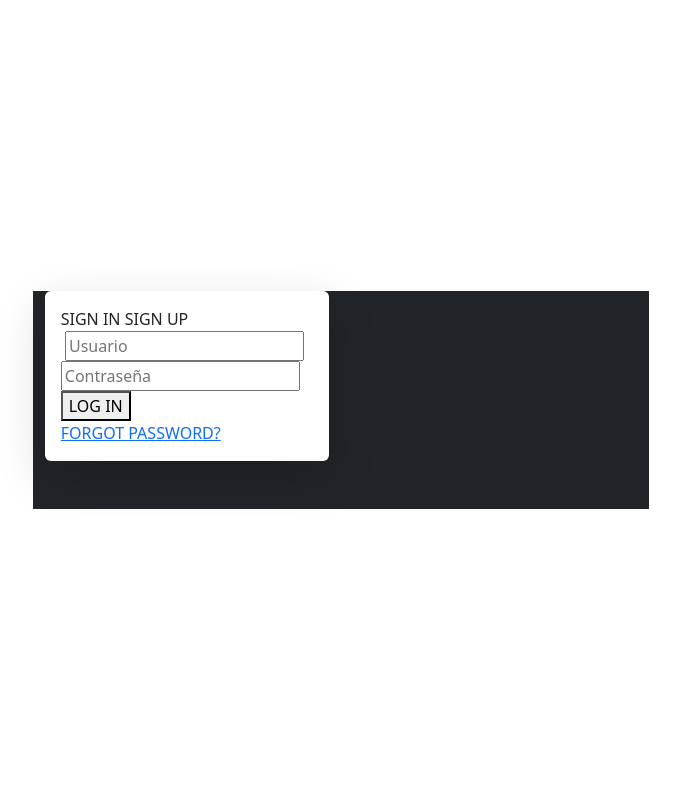
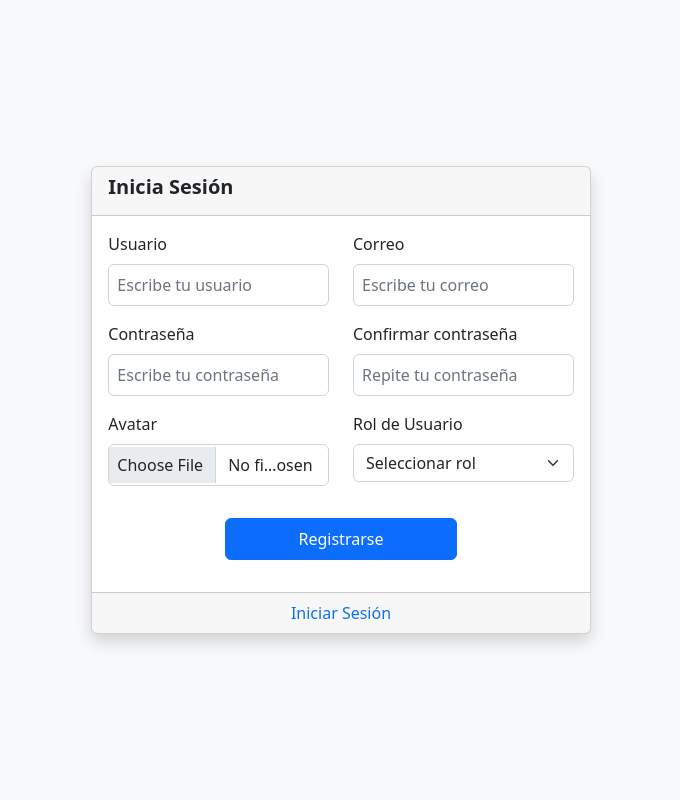
Before and after one commit to OPCODE7/opshop-eccommerce, a PHP site: page /eccommerce/register in a window 1280 px wide. Shown: the whole page, without its empty margins (299-979 px from the left). Run offline with PHP 8.4, Linux system fonts and the light colour scheme.

Commit message:
Funcionalidad del login y parte del formulario de registro

```diff
--- a/app/config/bootStrapper.php
+++ b/app/config/bootStrapper.php
@@ -15,6 +15,10 @@ class Boot
         if (isset($_GET["view"]) && $_GET["view"] == "forgotPassword") {
             $view = "app/views/forgotPassword.view.php";
         }
+
+        if (isset($_GET["view"]) && $_GET["view"] == "register") {
+            $view = "app/views/register.view.php";
+        }
         return $view;
     }
 }
--- a/app/config/env.php
+++ b/app/config/env.php
@@ -1,6 +1,6 @@
 <?php
-$APP_NAME = "proyectoci2";
-$APP_URL = "http://localhost/proyectoci2/";
+$APP_NAME = "eccommerce";
+$APP_URL = "http://localhost/eccommerce/";
 
 class Env
 {
@@ -8,7 +8,7 @@ class Env
 
     public function __construct()
     {
-        $this->APP_URL = "http://localhost/proyectoci2/";
+        $this->APP_URL = "http://localhost/eccommerce/";
     }
 
 
--- /dev/null
+++ b/app/controllers/userController.php
@@ -0,0 +1,108 @@
+<?php
+class UserController
+{
+
+    private $userModel;
+
+    public function __construct()
+    {
+        require_once("app/models/userModel.php");
+        $this->userModel = new userModel();
+    }
+
+
+    //Metodo ValidateLogin
+    //Verificar que el usuario ingrese nombre y clave al iniciar sesion
+    public function ValidateLogin($data)
+    {
+        $error = "";
+        if ($data["username"] == "") {
+            $error = "Ingresar nombre de usuario para iniciar sesion!";
+            return $error;
+        }
+
+        if ($data["password"] == "") {
+            $error = "Ingresar la clave de usuario para iniciar sesion!";
+            return $error;
+        }
+
+        $recordset = $this->userModel->CheckLogin($data["username"]);
+        if ($recordset) {
+            $user = $data["username"];
+            $pass = $data["password"];
+            if ($user == $recordset["NOMBRE"] && $pass == $recordset["PWD"]) {
+                $_SESSION["userlogged"] = $user;
+                $redirect = "http://localhost/eccommerce/";
+                header("location: $redirect");
+                $error = $user;
+            } else {
+                $error = "Usuario y/o contraseña incorrecta";
+                return $error;
+            }
+        } else {
+            $error = "Usuario no existe";
+            return $error;
+        }
+    }
+    //Fin Metodo ValidateLogin
+
+    public function saveUser($data, $avatar)
+    {
+        $error = "";
+        if ($data["username"] == "") {
+            $error = "El campo usuario es requerido";
+            return $error;
+        }
+        if ($data["pwd"] == "") {
+            $error = "El campo contraseña es requerido";
+            return $error;
+        }
+        if($data["pwdconfirm"==""]){
+            $error= "El campo de confirmación para contraseña es requerido";
+            return $error;
+        }
+        if($data["pwdconfirm"]!=$data["pwd"]){
+            $error= "Las contraseñas no coinciden";
+            return $error;
+        }
+        if ($avatar == "") {
+            $error = "Seleccione un archivo!";
+            return $error;
+        }
+        $type_img = $avatar["type"];
+
+        if ($type_img != 'image/jpeg' && $type_img != 'image/jpg' && $type_img != 'image/gif' && $type_img != 'image/png') {
+            $error = "Tipo de archivo no admitido";
+            return $error;
+        }
+        $forbidenchars = [" ", "/", "-", "!", "="];
+
+        $namefile = $avatar["name"];
+        $temp_name = $avatar["tmp_name"];
+        $imgserver = str_replace($forbidenchars, "", $data["ID"]) . str_replace($forbidenchars, "", $namefile);
+        $path = "app/storage/img_users/";
+        $destino = $path . $imgserver;
+
+        move_uploaded_file($temp_name, $destino);
+
+        $rowsafected = $this->userModel->saveUser($data, $destino);
+
+        if ($rowsafected > 0) {
+            $destino = $this->Env->Redirect("home");
+            echo "<script>location.href='$destino';</script>";
+        } else {
+            $error = "Error al registrar cliente";
+            return $error;
+        }
+    }
+
+    //GetUsers
+    public function GetUsers()
+    {
+        $recordset = $this->UserModel->GetUsers();
+        return $recordset;
+    }
+
+
+    //Fin Getusers
+}
--- /dev/null
+++ b/app/models/connectionModel.php
@@ -0,0 +1,25 @@
+<?php
+
+class Connect
+{
+    public static function ConnectMySql()
+    {
+        $server = "localhost";
+        $database = "eccommerce";
+        $user = "root";
+        $password = "";
+        $charset = "utf8";
+
+        $connectionstring = "mysql:host=" . $server . ";dbname=" . $database . ";charset=" . $charset;
+
+        try {
+            $ConMySql = new PDO($connectionstring, $user, $password);
+            $ConMySql->setAttribute(PDO::ATTR_ERRMODE, PDO::ERRMODE_EXCEPTION);
+        } catch (PDOException $error) {
+            echo $error->getmessage();
+            $ConMySql = null;
+        }
+
+        return $ConMySql;
+    }
+}
--- /dev/null
+++ b/app/models/userModel.php
@@ -0,0 +1,79 @@
+<?php
+
+use FTP\Connection;
+
+class UserModel
+{
+    private $ConMySql;
+
+    public function __construct()
+    {
+        require_once("app/models/connectionModel.php");
+        $this->ConMySql = Connect::ConnectMysql();
+    }
+
+    public function CheckLogin($username)
+    {
+        $status = "ACTIVA";
+        $del = "N";
+
+        try {
+            $query = "SELECT * FROM usuarios WHERE NOMBRE=:usuario AND DEL=:del AND ESTADO=:estado";
+            $stmt = $this->ConMySql->prepare($query);
+            $stmt->bindParam(":usuario", $username);
+            $stmt->bindParam(":del", $del);
+            $stmt->bindParam(":estado", $status);
+
+            $stmt->execute();
+
+            $recordset = $stmt->fetch();
+
+            return $recordset;
+        } catch (PDOException $error) {
+            echo $error->getmessage();
+        }
+    }
+
+    public function saveUser($data, $file)
+    {
+        try {
+            $rowsafected = "";
+
+            $query = "Insert into usuarios(NOMBRE,PWD,AVATAR)
+            values (:usuario,:pwd,:avatar)";
+            $stmt = $this->ConMySql->prepare($query);
+            $stmt->bindParam(":usuario", $data["username"]);
+            $stmt->bindParam(":pwd", $data["password"]);
+            $stmt->bindParam(":avatar", $file);
+
+
+            $stmt->execute();
+
+            $rowsafected = $stmt->rowCount();
+            return $rowsafected;
+        } catch (PDOException $error) {
+            echo $error->getMessage();
+        }
+    }
+
+    //GetUsers
+    public function GetUsers()
+    {
+        $delete = "N";
+        $estatus = "ACTIVA";
+        try {
+            $query = "Select * from usuarios where DEL=:del and ESTADO=:estado";
+            $stmt = $this->ConMySql->prepare($query);
+            $stmt->bindParam(":del", $delete);
+            $stmt->bindParam(":estado", $estatus);
+            $stmt->execute();
+            $recordset = $stmt->fetchAll();
+
+            return $recordset;
+        } catch (PDOException $error) {
+            $error->getMessage();
+        }
+    }
+
+    //Fin GetUsers
+}
--- a/app/views/login.view.php
+++ b/app/views/login.view.php
@@ -1,3 +1,24 @@
+<?php
+require_once("app/controllers/userController.php");
+$usercontroller = new UserController();
+$username = "";
+$password = "";
+
+$errorsvalidate = "";
+
+if (isset($_POST["login"])) {
+    $username = $_POST["user"];
+    $password = $_POST["password"];
+
+    $data = [
+        "username" => $username,
+        "password" => $password
+    ];
+
+    $errorsvalidate = $usercontroller->ValidateLogin($data);
+}
+?>
+
 <!DOCTYPE html>
 <html lang="en">
 
@@ -7,30 +28,52 @@
     <meta name="viewport" content="width=device-width, initial-scale=1.0">
     <title>Login | OpShop</title>
     <link rel="stylesheet" href="<?php echo $APP_URL . "public/css/bootstrap.min.css" ?>">
+    <link rel="stylesheet" href="<?php echo $APP_URL . "public/css/style.css" ?>">
 </head>
 
-<body>
+<body class="bg-light">
     <div class="container-fluid d-flex align-items-center d-flex justify-content-center min-vh-100">
-        <div class="row bg-dark">
-            <div class="col-12 col-md-8 col-lg-6">
-                <form action="" method="POST" class="shadow-lg p-3 mb-5 bg-body rounded">
-                    <div>
-                        <label for="">SIGN IN</label>
-                        <label for="">SIGN UP</label>
+        <div class="row w-100 d-flex justify-content-center">
+            <div class="col-12 col-md-8 col-lg-4 text-center">
+                <div class="card shadow bg-body rounded">
+                    <div class="card-header text-start">
+                        <h5><b>Inicia Sesión</b></h5>
                     </div>
-                    <div>
-                        <img src="" alt="">
+                    <div class="card-body">
+                        <form method="POST">
+                            <div class="mb-3">
+                                <label for="user" class="form-label text-start d-block ">Usuario</label>
+                                <input type="text" class="form-control p-2" name="user" placeholder="Escribe tu usuario" value="<?php echo $username ?>">
+                            </div>
+                            <div class="mb-3">
+                                <label for="password" class="form-label text-start d-block ">Contraseña</label>
+                                <input type="password" class="form-control p-2" name="password" placeholder="Escribe tu contraseña" value="<?php echo $password ?>">
+                            </div>
 
-                        <input type="text" placeholder="Usuario">
-                        <input type="password" placeholder="Contraseña">
-                        <button type="submit">LOG IN</button>
+                            <button type="submit" name="login" class="btn btn-primary m-auto w-50 my-3 py-2">Iniciar Sesión</button>
+                        </form>
+                        <?php
+                        if ($errorsvalidate != "") {
+
+                        ?>
+                            <div class="row my-2">
+                                <div class="col-12">
+                                    <div class="alert alert-danger alert-dismissible fade show" role="alert">
+                                        <strong><?php echo $errorsvalidate ?></strong>
+                                        <button type="button" class="btn-close" data-bs-dismiss="alert" aria-label="Close"></button>
+                                    </div>
+                                </div>
+                            </div>
+                        <?php
+                        }
+                        ?>
                     </div>
-                    <div>
-                        <a href="">FORGOT PASSWORD?</a>
+                    <div class="w-100 m-auto d-flex flex-column d-flex align-items-center py-2 card-footer">
+                        <a href=" " class="text-decoration-none">¿Olvidaste tu contraseña?</a>
+                        <a href="<?php echo $APP_URL. "register"?>" class="text-decoration-none">¿No tienes cuenta? Registrate</a>
                     </div>
 
-
-                </form>
+                </div>
             </div>
         </div>
     </div>
--- /dev/null
+++ b/app/views/register.view.php
@@ -0,0 +1,146 @@
+<?php
+require_once("app/controllers/userController.php");
+$userController = new UserController();
+
+$username = "";
+$email = "";
+$password = "";
+$passwordConfirm = "";
+$avatar = "";
+$role = "";
+$errorsvalidate = "";
+
+if (isset($_POST["register"])) {
+    $username = $_POST["user"];
+    $password = $_POST["password"];
+    $passwordConfirm= $_POST["password-confirm"];
+    $email = $_POST["email"];
+
+    if (isset($_FILES["imagen"]["name"])) {
+        $avatar = $_FILES["imagen"];
+    } else {
+        $avatar = "";
+    }
+
+    if (isset($_POST["role"])) {
+        $role = $_POST["role"];
+    } else {
+        $role = "";
+    }
+
+    $data = [
+        "username" => $username,
+        "email" => $email,
+        "pwd" => $password,
+        "pwdconfirm" => $passwordConfirm,
+        "role" => $role,
+    ];
+
+
+    $errorsvalidate = $userController->saveUser($data, $avatar);
+}
+?>
+
+<!DOCTYPE html>
+<html lang="en">
+
+<head>
+    <meta charset="UTF-8">
+    <meta http-equiv="X-UA-Compatible" content="IE=edge">
+    <meta name="viewport" content="width=device-width, initial-scale=1.0">
+    <title>OpShop | Register</title>
+    <link rel="stylesheet" href="<?php echo $APP_URL . "public/css/bootstrap.min.css" ?>">
+    <link rel="stylesheet" href="<?php echo $APP_URL . "public/css/style.css" ?>">
+</head>
+
+<body class="bg-light">
+    <div class="container-fluid d-flex align-items-center d-flex justify-content-center min-vh-100">
+        <div class="row w-100 d-flex justify-content-center">
+            <div class="col-12 col-md-8 col-lg-5 text-center">
+                <div class="card shadow bg-body rounded">
+                    <div class="card-header text-start">
+                        <h5><b>Inicia Sesión</b></h5>
+                    </div>
+                    <div class="card-body">
+                        <form method="POST">
+                            <div class="row">
+                                <div class="col-6">
+                                    <div class="mb-3">
+                                        <label for="user" class="form-label text-start d-block ">Usuario</label>
+                                        <input type="text" class="form-control p-2" name="user" placeholder="Escribe tu usuario" value="<?php echo $username ?>">
+                                    </div>
+                                </div>
+                                <div class="col-6">
+                                    <div class="mb-3">
+                                        <label for="email" class="form-label text-start d-block ">Correo</label>
+                                        <input type="email" class="form-control p-2" name="email" placeholder="Escribe tu correo" value="<?php echo $email ?>">
+                                    </div>
+                                </div>
+                            </div>
+                            <div class="row">
+                                <div class="col-6">
+                                    <div class="mb-3">
+                                        <label for="password" class="form-label text-start d-block ">Contraseña</label>
+                                        <input type="password" class="form-control p-2" name="password" placeholder="Escribe tu contraseña" value="<?php echo $password ?>">
+                                    </div>
+                                </div>
+                                <div class="col-6">
+
+                                    <div class="mb-3">
+                                        <label for="password-confirm" class="form-label text-start d-block ">Confirmar contraseña</label>
+                                        <input type="password" class="form-control p-2" name="password-confirm" placeholder="Repite tu contraseña" value="<?php echo $passwordConfirm ?>">
+                                    </div>
+                                </div>
+                            </div>
+                            <div class="row">
+                                <div class="col-6">
+                                    <div class="mb-3">
+                                        <label for="imagen" class="form-label text-start d-block ">Avatar</label>
+                                        <input type="file" class="form-control p-2" name="imagen">
+                                    </div>
+
+                                </div>
+                                <div class="col-6">
+                                    <div class="mb-3">
+                                        <label for="role" class="form-label d-block text-start">Rol de Usuario</label>
+                                        <select id="role" class="form-select" name="role">
+                                            <option>Seleccionar rol</option>
+                                            <option>ADMIN</option>
+                                            <option>SUPER</option>
+                                            <option>USUARIO</option>
+                                        </select>
+                                    </div>
+                                </div>
+                            </div>
+
+                            <button type="submit" name="register" class="btn btn-primary m-auto w-50 my-3 py-2">Registrarse</button>
+                        </form>
+                        <?php
+                        if ($errorsvalidate != "") {
+
+                        ?>
+                            <div class="row my-2">
+                                <div class="col-12">
+                                    <div class="alert alert-danger alert-dismissible fade show" role="alert">
+                                        <strong><?php echo $errorsvalidate ?></strong>
+                                        <button type="button" class="btn-close" data-bs-dismiss="alert" aria-label="Close"></button>
+                                    </div>
+                                </div>
+                            </div>
+                        <?php
+                        }
+                        ?>
+                    </div>
+                    <div class="w-100 m-auto d-flex flex-column d-flex align-items-center py-2 card-footer">
+                        <a href="<?php echo $APP_URL . "login" ?>" class="text-decoration-none">Iniciar Sesión</a>
+                    </div>
+
+                </div>
+            </div>
+        </div>
+    </div>
+
+    <script src="<?php echo $APP_URL . "public/js/bootstrap.min.js" ?>"></script>
+</body>
+
+</html>
--- /dev/null
+++ b/public/css/style.css
@@ -0,0 +1,4 @@
+
+.bg-gray-light{
+    background-color: rgb(227, 227, 227)
+}
```
Also changed, not shown: app/views/home.view.php (+16 -0 lines).
